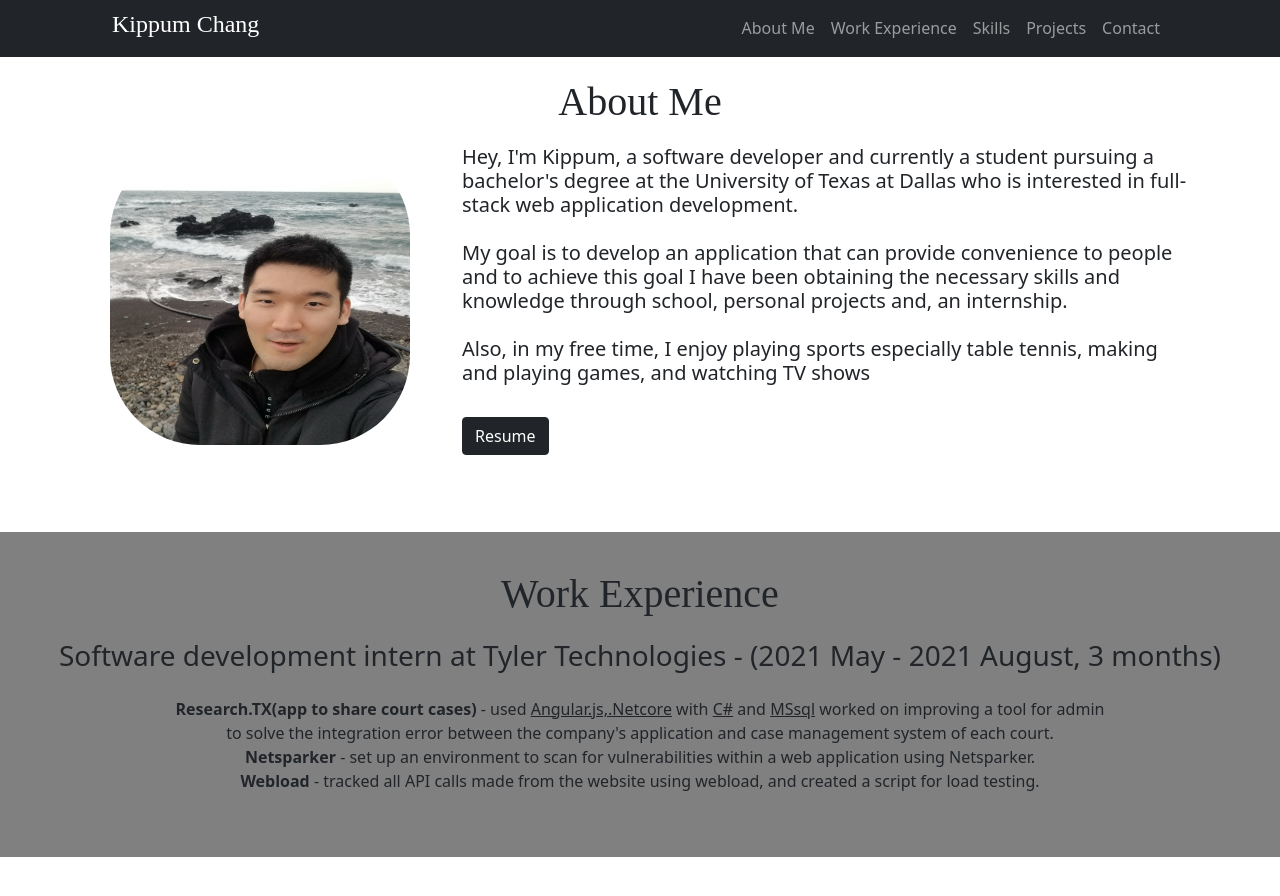
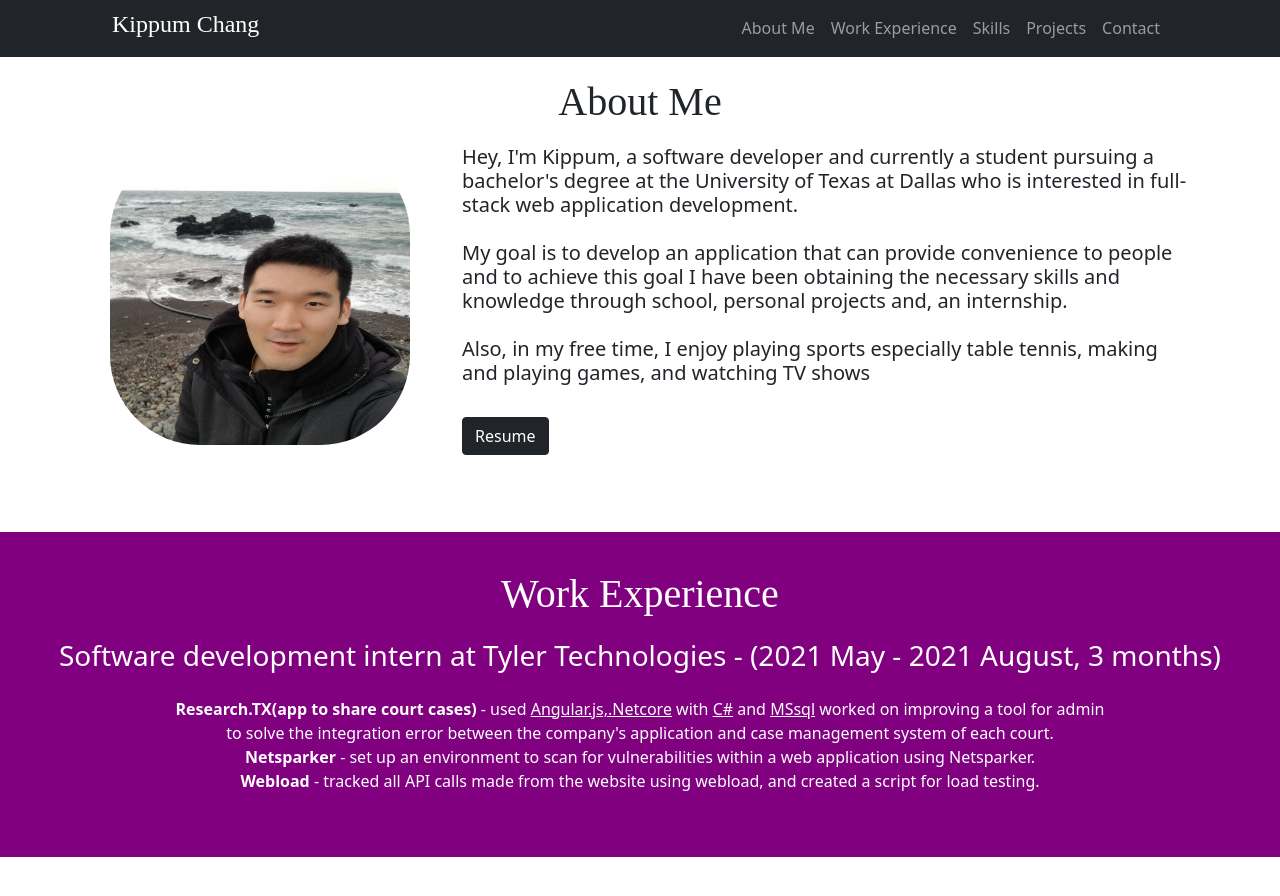
Before and after one commit to kippumchagn215/portfolio, a React (Create React App) app: page / in a window 1280 px wide. Shown: the top 896 px of the page. Built offline with nearby package versions, Linux system fonts and the light colour scheme.

Commit message:
change color

```diff
--- a/src/Sections/WorkExp.js
+++ b/src/Sections/WorkExp.js
@@ -2,7 +2,7 @@ import React from "react";
 
 export default function WorkExp(){
     return(
-        <div id="workexp" class="bg-gray padding-bottom">
+        <div id="workexp" class="padding-bottom white-text" style={{backgroundColor:"purple"}}>
         <h1 class="Header">Work Experience</h1>
         <h3 class="center">Software development intern at Tyler Technologies - (2021 May - 2021 August, 3 months)</h3>
         <br></br>
```
Also changed, not shown: public/images/proj_Img/Hotel/Hotel_Main.png.
